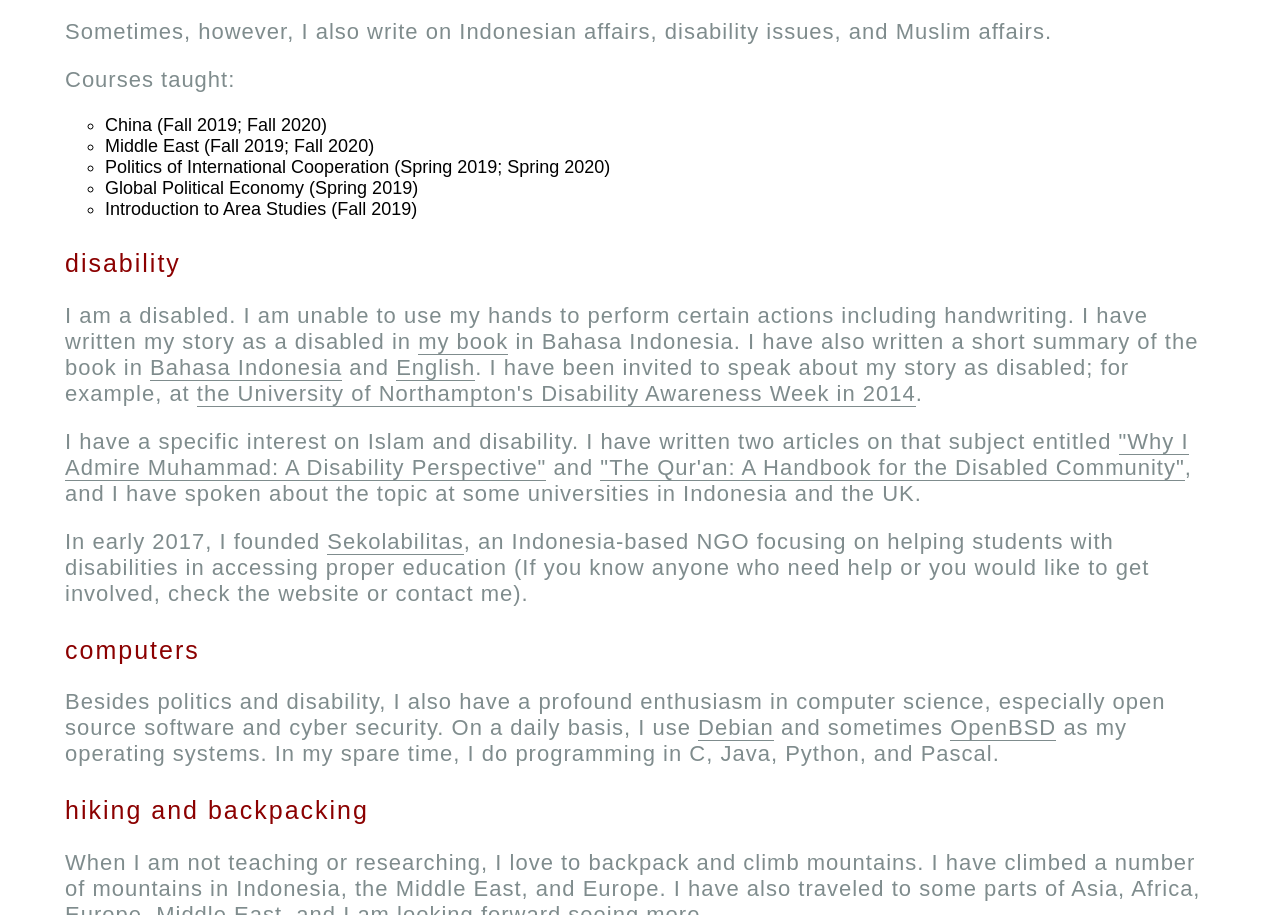
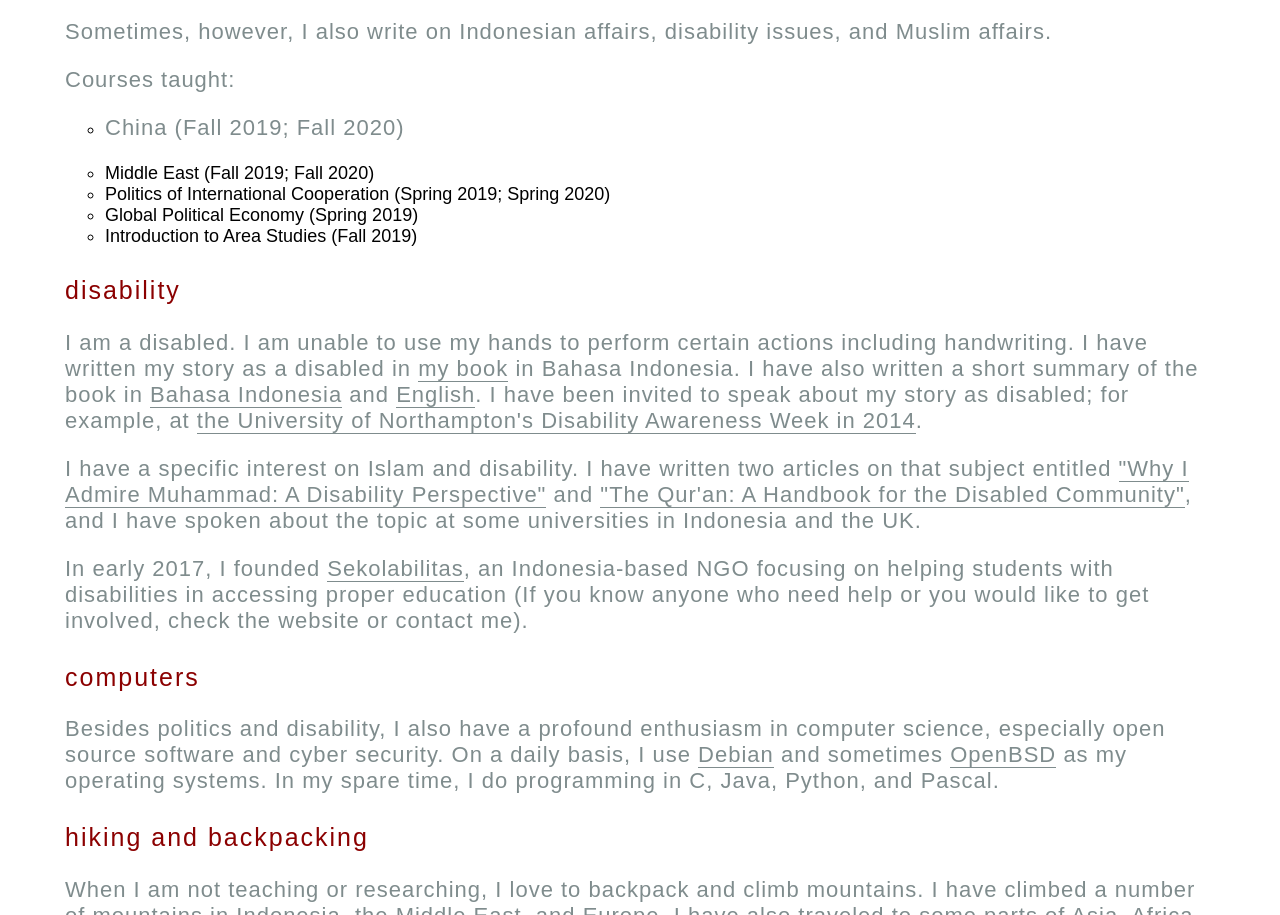
Before and after one commit to zulfikars/zulfikars.github.io, a plain HTML site: page index.html in a window 1280 px wide. Shown: the part 896-1811 px from the top of the page. Drawn offline with Linux system fonts and the light colour scheme; a web font is replaced by a local one.

Commit message:
Update index.html

```diff
--- a/index.html
+++ b/index.html
@@ -195,7 +195,7 @@
 
 						<p>Courses taught:</p>
 						<ul>
-							<li>China (Fall 2019; Fall 2020)</li>
+							<li><p>China (Fall 2019; Fall 2020)</p></li>
 							<li>Middle East (Fall 2019; Fall 2020)</li>
 							<li>Politics of International Cooperation (Spring 2019; Spring 2020)</li>
 							<li>Global Political Economy (Spring 2019)</li>
```
